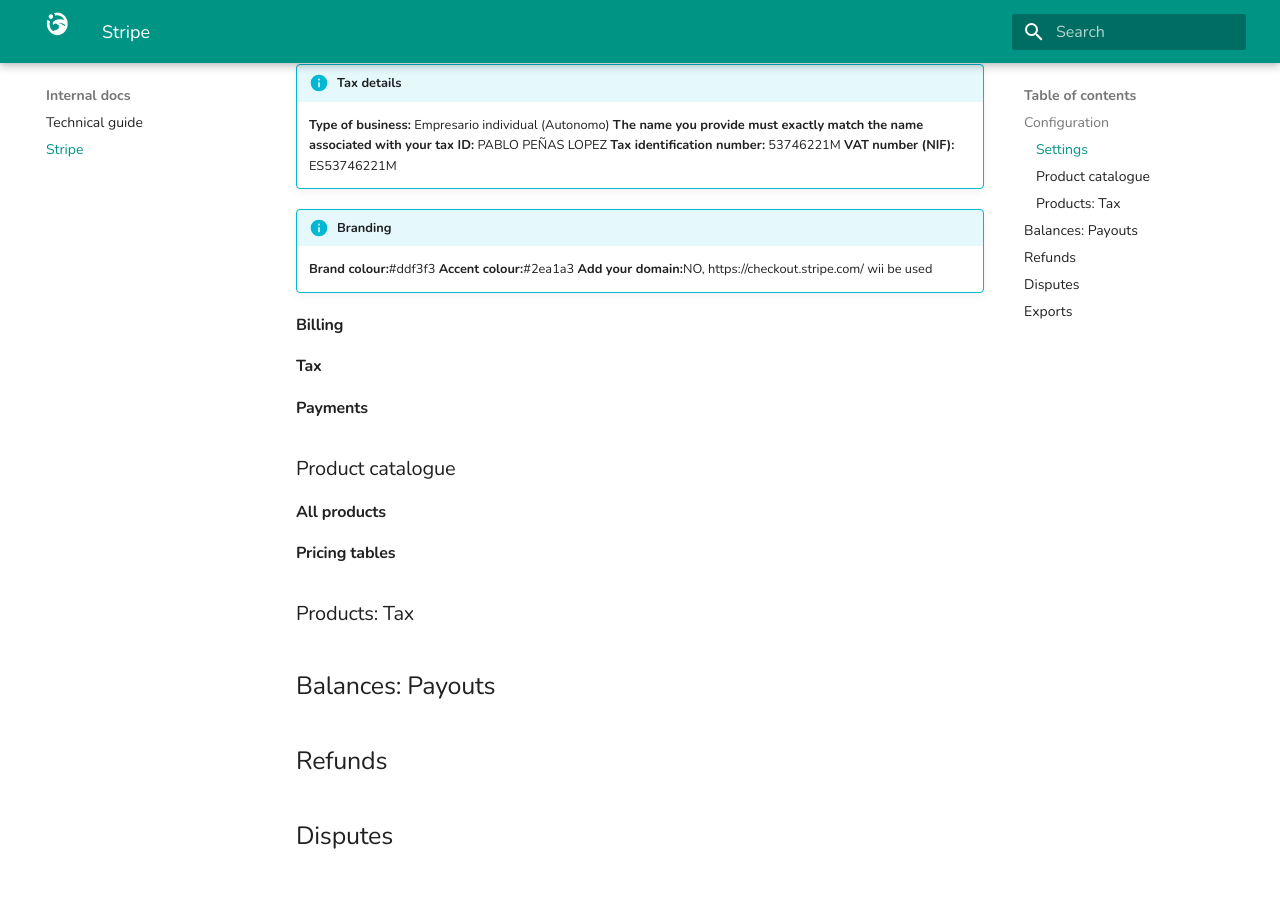
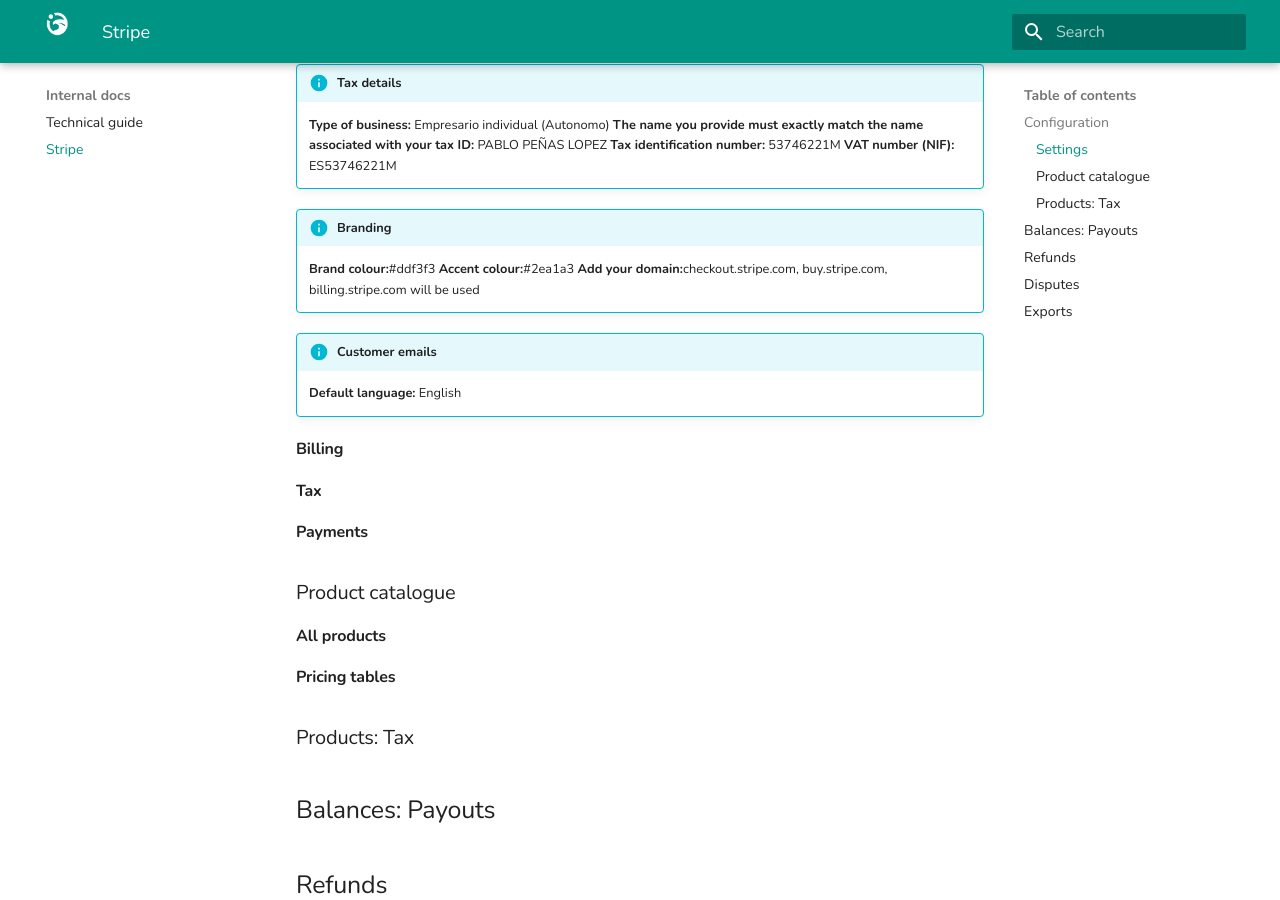
Before and after one commit to pablopenlop/gradewing_guide, an MkDocs documentation site: the page built from docs/stripedoc.md, in a window 1280 px wide and 900 px high, scrolled down 673 px. Built offline with MkDocs 1.6.1 and Material for MkDocs 9.7.7, drawn with Linux system fonts in a browser that asks for light colours.

Commit message:
Update stripedoc.md

```diff
--- a/docs/stripedoc.md
+++ b/docs/stripedoc.md
@@ -27,12 +27,13 @@
     **Tax identification number:** 53746221M
     **VAT number (NIF):** ES53746221M
 
-!!! INFO "Branding"
+!!! info "Branding"
     **Brand colour:**#ddf3f3
     **Accent colour:**#2ea1a3
-    **Add your domain:**NO, https://checkout.stripe.com/ wii be used
+    **Add your domain:**checkout.stripe.com, buy.stripe.com, billing.stripe.com will be used
 
-
+!!! info "Customer emails"
+    **Default language:** English
 
 
 
```
